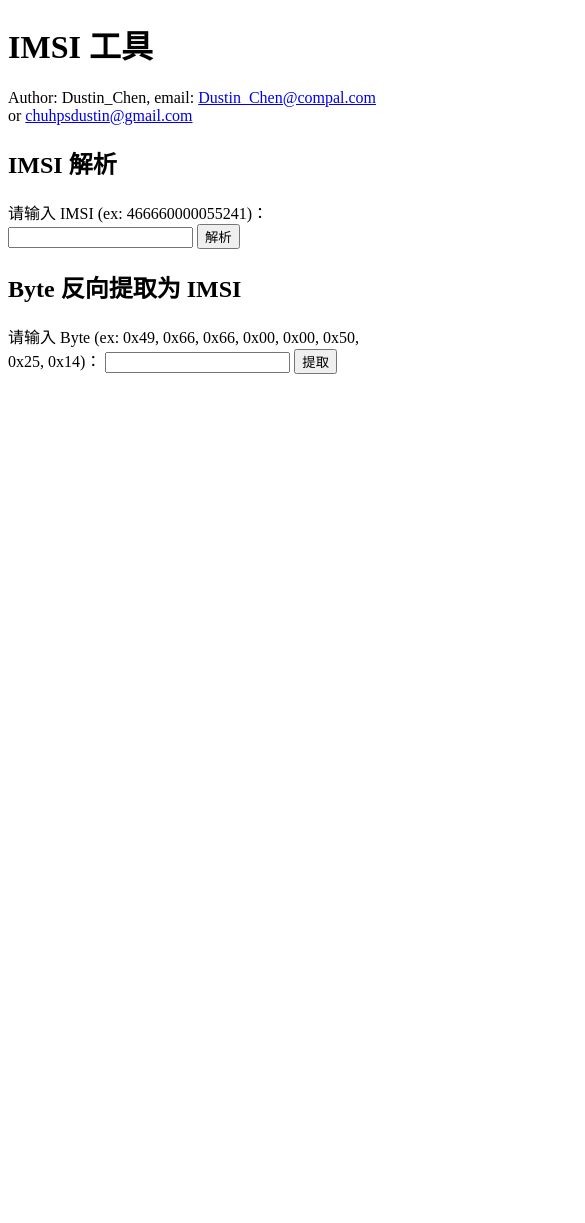
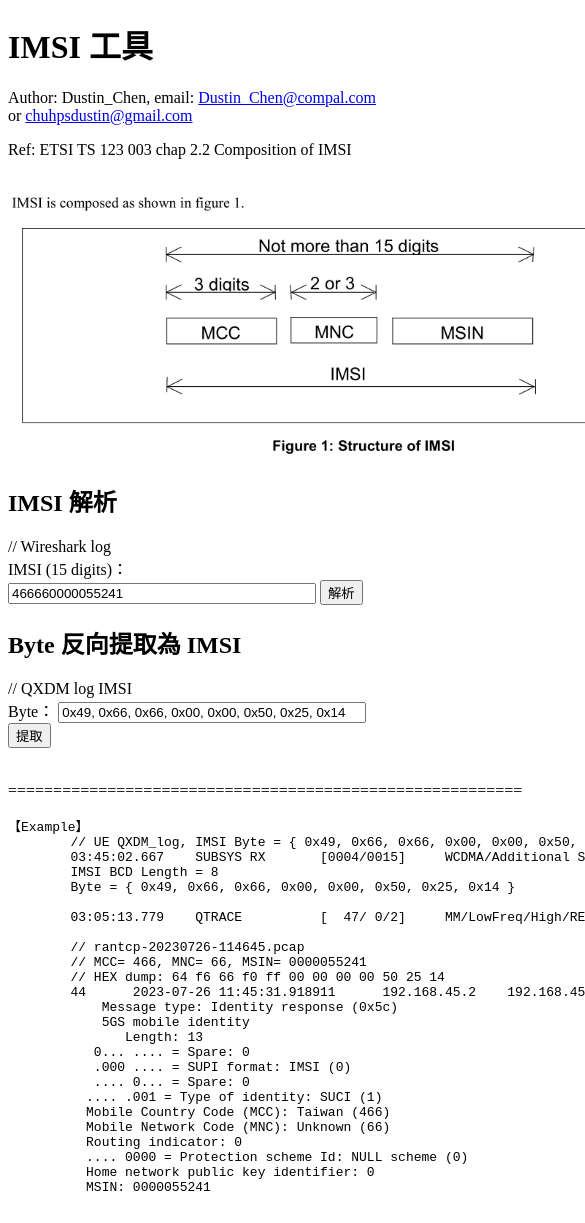
Before and after one commit to dustinchen26/IMSI, a plain HTML site: page index.html in a window 390 px wide. Shown: the top 1223 px of the page, 585 px wide, since content can reach past the window. Before the commit the page ends 844 px from the top, so only its background shows below. Drawn offline with Linux system fonts and the light colour scheme.

Commit message:
add the log example

```diff
--- a/index.html
+++ b/index.html
@@ -7,38 +7,44 @@
 <html>
 <head>
     <title>IMSI 工具</title>
+    <style>
+        /* 添加輸入框的寬度樣式 */
+        input {
+            width: 300px; /* 調整寬度為適合的大小 */
+        }
+    </style>
     <script>
         function parseIMSI() {
             var imsiInput = document.getElementById("imsiInput").value;
 
             if (imsiInput.length !== 15) {
-                document.getElementById("output").innerText = "IMSI 长度必须为 15 位";
+                document.getElementById("output").innerText = "IMSI 長度必須為 15 位";
                 return;
             }
 
-            // 在 4 前面补 9
+            // 在 4 前面補 9
             var imsiPadded = "9" + imsiInput;
 
-            // 构建输出 Byte 数组
-            var byteOutput = "Byte = {";
+            // 構建輸出 Byte 陣列
+            var byteOutput = "● QXDM IMSI, Byte = {";
             for (var i = 0; i < imsiPadded.length; i += 2) {
                 var bcdSegment = " 0x" + imsiPadded.substr(i + 1, 1) + imsiPadded.substr(i, 1);
                 byteOutput += bcdSegment + ",";
             }
-            byteOutput = byteOutput.slice(0, -1); // 去除末尾的逗号
+            byteOutput = byteOutput.slice(0, -1); // 去除末尾的逗號
             byteOutput += " }";
 
             document.getElementById("imsiBCDOutput").innerText = byteOutput;
 
-            // 分割 IMSI 为 MCC、MNC 和 MSIN 部分
+            // 分割 IMSI 為 MCC、MNC 和 MSIN 部分
             var mcc = imsiInput.substr(0, 3);
             var mnc = imsiInput.substr(3, 2);
             var msin = imsiInput.substr(5);
 
-            // 构建输出字符串，显示解析结果
-            var output = "Mobile Country Code (MCC): " + mcc + "\n" +
-                         "Mobile Network Code (MNC): " + mnc + "\n" +
-                         "MSIN: " + msin;
+            // 構建輸出字串，顯示解析結果
+            var output = "-> Mobile Country Code (MCC): " + mcc + "\n" +
+                         "-> Mobile Network Code (MNC): " + mnc + "\n" +
+                         "-> MSIN: " + msin;
 
             document.getElementById("output").innerText = output;
         }
@@ -46,12 +52,12 @@
         function reverseParseIMSI() {
             var byteInput = document.getElementById("byteInput").value;
 
-            // 移除字符串中的空格和"0x"，并按逗号分割
+            // 移除字串中的空格和"0x"，並按逗號分割
             var byteSegments = byteInput.replace(/\s|0x/g, '').split(',');
 
             console.log("byteSegments:", byteSegments);
 
-            // 构建 IMSI BCD 数组
+            // 構建 IMSI BCD 陣列
             var imsiBCD = "";
             for (var i = 0; i < byteSegments.length; i++) {
                 imsiBCD += byteSegments[i];
@@ -59,14 +65,13 @@
 
             console.log("imsiBCD:", imsiBCD);
 
-// 反转每两个字符
+            // 反轉每兩個字元
             var reversedIMSI = "";
             for (var i = 0; i < imsiBCD.length; i += 2) {
                 var bcdSegment = imsiBCD.substr(i, 2);
                 var reversedSegment = bcdSegment[1] + bcdSegment[0];
                 reversedIMSI += reversedSegment;
             }
-
 
             console.log("reversedIMSI:", reversedIMSI);
 
@@ -75,35 +80,72 @@ for (var i = 0; i < imsiBCD.length; i += 2) {
 
             console.log("reversedIMSI without 9:", reversedIMSI);
 
-            // 分割 IMSI 各个部分
+            // 分割 IMSI 各個部分
             var mcc = reversedIMSI.substr(0, 3);
             var mnc = reversedIMSI.substr(3, 2);
             var msin = reversedIMSI.substr(5);
 
-            // 构建输出字符串，显示解析结果
-            var output = "IMSI: " + reversedIMSI + "\n" +
-                         "Mobile Country Code (MCC): " + mcc + "\n" +
-                         "Mobile Network Code (MNC): " + mnc + "\n" +
-                         "MSIN: " + msin;
+            // 構建輸出字串，顯示解析結果
+            var output = "● IMSI: " + reversedIMSI + "\n" +
+                         "-> Mobile Country Code (MCC): " + mcc + "\n" +
+                         "-> Mobile Network Code (MNC): " + mnc + "\n" +
+                         "-> MSIN: " + msin;
 
             document.getElementById("output2").innerText = output;
         }
+
+        // 將 imsInput 和 byteInput 的值設置為示例值
+        window.onload = function () {
+            document.getElementById("imsiInput").value = "466660000055241";
+            document.getElementById("byteInput").value = "0x49, 0x66, 0x66, 0x00, 0x00, 0x50, 0x25, 0x14";
+        };
     </script>
 </head>
 <body>
     <h1>IMSI 工具</h1>
     <p style="margin: 0;">Author: Dustin_Chen, email: <a href="mailto:Dustin_Chen@compal.com" style="line-height: 1;">Dustin_Chen@compal.com</a> or <a href="mailto:chuhpsdustin@gmail.com" style="line-height: 1;">chuhpsdustin@gmail.com</a></p>
+	<p>Ref: ETSI TS 123 003 chap 2.2  Composition of IMSI  </p>
+    &nbsp;&nbsp;&nbsp;&nbsp;<img src="https://raw.githubusercontent.com/dustinchen26/IMSI/d154db48a5aa940a3cf45a006347ddca26678c97/formula.png" alt="GitHub Image" width="700">
+
     <h2>IMSI 解析</h2>
-    <label for="imsiInput">请输入 IMSI (ex: 466660000055241)：</label>
+    <label for="imsiInput">// Wireshark log<br>IMSI (15 digits)：</label>
     <input type="text" id="imsiInput" maxlength="15">
     <button onclick="parseIMSI()">解析</button>
     <div id="output"></div>
     <div id="imsiBCDOutput"></div>
 
-    <h2>Byte 反向提取为 IMSI</h2>
-    <label for="byteInput">请输入 Byte (ex: 0x49, 0x66, 0x66, 0x00, 0x00, 0x50, 0x25, 0x14)：</label>
+    <h2>Byte 反向提取為 IMSI</h2>
+    <label for="byteInput">// QXDM log IMSI<br>Byte：</label>
     <input type="text" id="byteInput">
     <button onclick="reverseParseIMSI()">提取</button>
     <div id="output2"></div>
+<p><br>=========================================================</p>
+	<pre>
+【Example】
+	// UE QXDM_log, IMSI Byte = { 0x49, 0x66, 0x66, 0x00, 0x00, 0x50, 0x25, 0x14 }
+	03:45:02.667    SUBSYS RX       [0004/0015]     WCDMA/Additional Status Response          WCDMA L1 State: L1M_STOPPED
+	IMSI BCD Length = 8
+	Byte = { 0x49, 0x66, 0x66, 0x00, 0x00, 0x50, 0x25, 0x14 }
+
+	03:05:13.779    QTRACE          [  47/ 0/2]     MM/LowFreq/High/REG    [reg_send.c   2176] DS: SUB 0 =REG= MMR_REG_REQ PLMN(466-66) RAT(0-GSM,1-W,2-LTE,3-TDS,4-NR5G) = 4 trans_id 232,  scan_scope=0
+
+	// rantcp-20230726-114645.pcap
+	// MCC= 466, MNC= 66, MSIN= 0000055241
+	// HEX dump: 64 f6 66 f0 ff 00 00 00 00 50 25 14
+	44	2023-07-26 11:45:31.918911	192.168.45.2	192.168.45.1	F1AP/NR RRC/NAS-5GS	SACK (Ack=5, Arwnd=352516352) , ULRRCMessageTransfer, UL Information Transfer, Identity response MAC=0x00000000
+	    Message type: Identity response (0x5c)
+	    5GS mobile identity
+ 	       Length: 13
+     	   0... .... = Spare: 0
+     	   .000 .... = SUPI format: IMSI (0)
+     	   .... 0... = Spare: 0
+      	  .... .001 = Type of identity: SUCI (1)
+      	  Mobile Country Code (MCC): Taiwan (466)
+      	  Mobile Network Code (MNC): Unknown (66)
+      	  Routing indicator: 0
+      	  .... 0000 = Protection scheme Id: NULL scheme (0)
+      	  Home network public key identifier: 0
+      	  MSIN: 0000055241
+	</pre>
 </body>
 </html>
```
Lines whose indentation alone changed are shown as unchanged.
